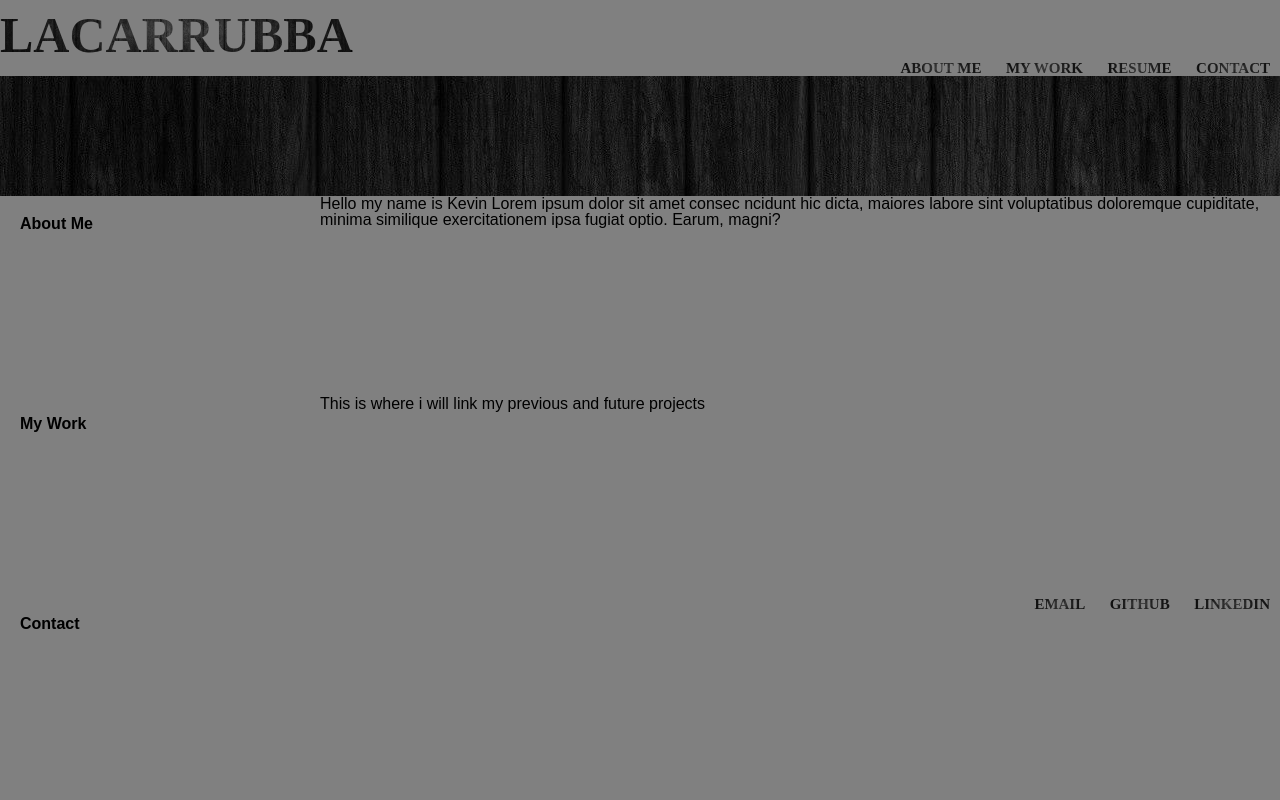
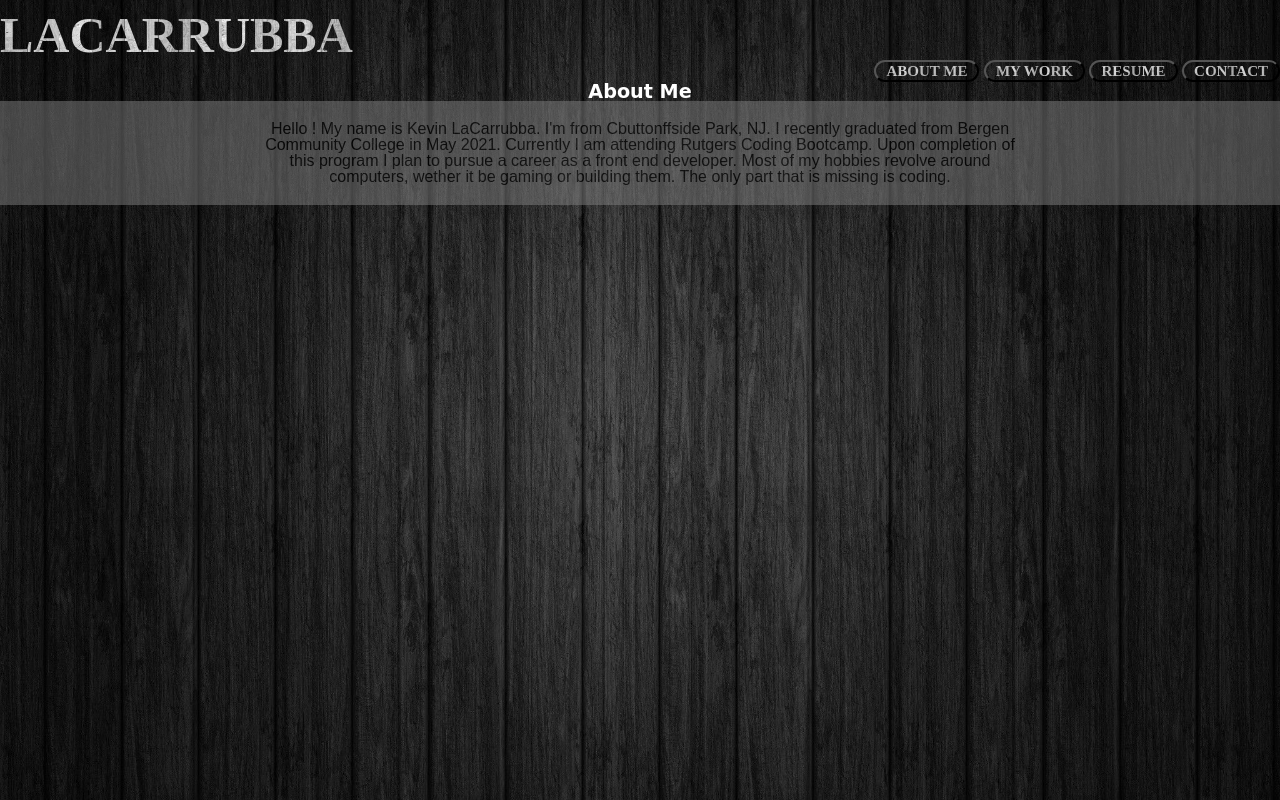
Before and after one commit to KevinLaCarrubba/HTMLCSSPortfolio, a plain HTML site: page index.html in a window 1280 px wide. Drawn offline with Linux system fonts and the light colour scheme.

Commit message:
background nav bar recreate. linking multiple pages

```diff
--- a/assets/css/style.css
+++ b/assets/css/style.css
@@ -1,5 +1,12 @@
 body {
-    background-color: grey;
+    background-image: url(../images/blackwood.jpg);
+    background-repeat:no-repeat;
+    -webkit-background-size:cover;
+    -moz-background-size:cover;
+    -o-background-size:cover;
+    background-size:cover;
+    background-position:center;
+
 }
 .text-right {
     text-align: right;
@@ -18,33 +25,53 @@ a {
     color: white;
     text-align: left;
     font-family: Staatliches;
-    background-image: url(../images/blackwood.jpg);
+    background-image: url(../images/whitewood.jpg);
     background-size: 100% 100%;
     color: transparent;
     -webkit-background-clip: text;
 }
-
-a:hover {
-    background-color:red;
+button{
+    padding: 0px 10px;
+    border-radius: 15px;
+    background-color: transparent;
 }
 
-.sidebar {
-
-    padding: 20px;
-    clear: both;
-    float: left;
-    width: 25%;
-    height: 200px;
+button:hover {
+    background-color: black;
 }
 
+button:active{
+    background-color: white;
+}
 .paragraph {
+    background-color: grey;
+    background-size: contain;
+    opacity: 0.5;
+    padding-top: 10px;
+    padding: 20px;
+    color: black;
+    float: right;
+    padding-left: 20%;
+    padding-right: 20%;
+    text-align: center;
+    height: 100%;
+}
+
+.contact {
+
+    text-align: cen;
+    padding: 20px 20px 20px 20px;
     color: black;
     float: right;
     width: 75%;
     height: 100%;
 }
 
-h1 {
+div img {
+    text-align: center;
+}
+
+ header h1 {
     padding-top: 10px;
     display: inline-block;
     text-transform: uppercase;
@@ -53,15 +80,25 @@ h1 {
     color: white;
     text-align: left;
     font-family: Staatliches;
-    background-image: url(../images/blackwood.jpg);
+    background-color: black;
+    background-image: url(../images/whitewood.jpg);
     background-size: 100% 100%;
     color: transparent;
     -webkit-background-clip: text;
 
 }
 
-figure {
-    background-image: url(../images/blackwood.jpg);
+h1 {
+    color: white;
+    text-align: center;
+    font-size: larger;
+    font-weight: bolder;
+    font-family: cursive;
+}
+
+/* .banner {
+    background-image: url(../images/redblackbanner.jpg);
+    background-size: cover;
     width: 100%;
     height: 120px;
-}
+} */
--- a/index.html
+++ b/index.html
@@ -6,7 +6,7 @@
     <meta name="viewport" content="width=device-width, initial-scale=1.0">
     <link rel="stylesheet" href="./assets/css/reset.css">
     <link rel="stylesheet" href="./assets/css/style.css">
-    <title>Portfolio</title>
+    <title>About Me</title>
 </head>
 <body>
     <div>
@@ -15,41 +15,29 @@
 
         <nav class="text-right">
             <ul>
-                <li><a href="#">About Me</a></li>
-                <li><a href="#">My Work</a></li>
-                <li><a href="#">Resume</a></li>
-                <li><a href="#">Contact</a></li>
+                <button><a href="index.html">About Me</a></button>
+                <button><a href="mywork.html">My Work</a></button>
+                <button><a href="#">Resume</a></button>
+                <button><a href="#">Contact</a></button>
             </ul>
         </nav>
     </header>
     </div>
-        <figure></figure>
+        <!-- <figure class="banner"></figure> -->
 
 
     <main>
 
-        <div id="About-Me">
-            <h2 class="sidebar">About Me </h2>
-                <p class="paragraph">Hello my name is Kevin Lorem ipsum dolor sit amet consec
-                    <!-- tetur adipisicing elit. Laudantium magni nihil tenetur magnam, i -->
-                    ncidunt hic dicta, maiores labore sint voluptatibus doloremque cupiditate,
-                    minima similique exercitationem ipsa fugiat optio. Earum, magni?</p>
-        </div>
+        <div>
+            <h1>About Me </h1>
 
-        <br>
-        <div id="My-Work">
-            <h2 class="sidebar">My Work</h2>
-                <p class="paragraph">This is where i will link my previous and future projects</p>
-        </div>
-        <br>
-        <div>
-            <h2 class="sidebar">Contact</h2>
-            <ul class="text-right paragraph">
-                    <li><a href="mailto:Kevin.LaCarrubba@yahoo.com">Email</a></li>
-                    <li><a href="#">Github</a></li>
-                    <li><a href="#">Linkedin</a></li>
-                </ul>
-        </div>
+                <p class="paragraph">Hello ! My name is Kevin LaCarrubba. I'm from Cbuttonffside Park, NJ. I recently graduated
+                    from Bergen Community College in May 2021. Currently I am attending Rutgers Coding Bootcamp. Upon completion of this
+                    program I plan to pursue a career as a front end developer. Most of my hobbies revolve around computers, wether it be gaming or building
+                    them. The only part that is missing is coding.
+                </p>
+
+            </div>
 
     </main>
 
```
Also changed, not shown: mywork.html (added, +37 -0 lines), assets/images/whitewood.jpg (added).
